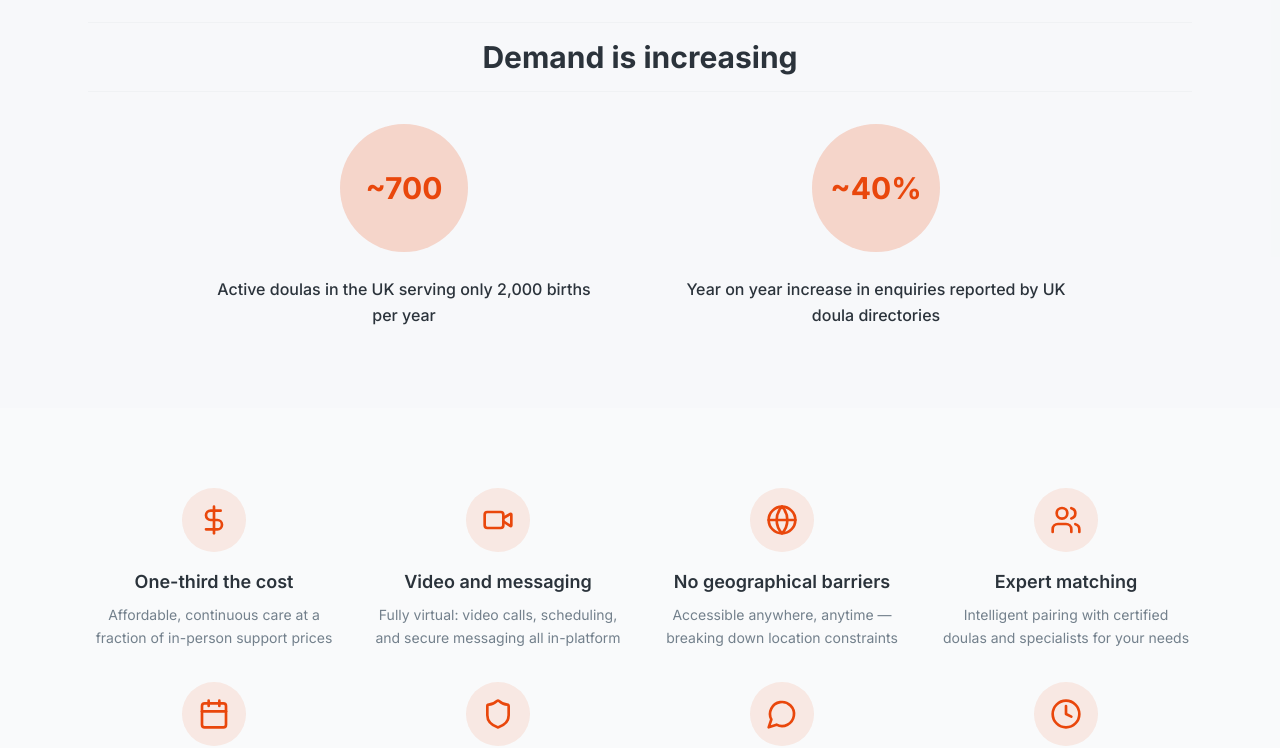
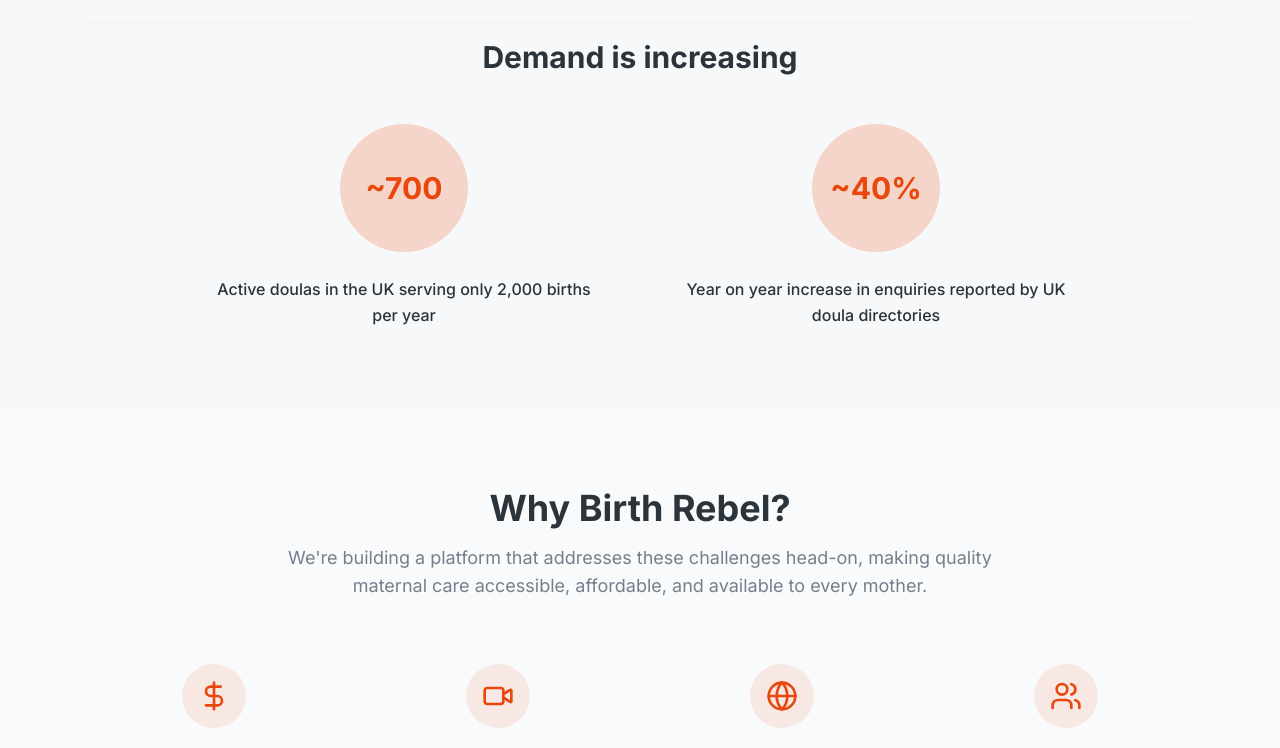
Before and after one commit to BirthRebel/birth-rebel-waitlist, a React (Vite) app: page / in a window 1280 px wide. Shown: the part 1776-2524 px from the top of the page. Built offline with nearby package versions, Linux system fonts and the light colour scheme.

Commit message:
Add subheading to infographic
Add a subheading "Why Birth Rebel?" to the infographic section.

```diff
--- a/src/components/ValueProposition.tsx
+++ b/src/components/ValueProposition.tsx
@@ -47,6 +47,16 @@ export const ValueProposition = () => {
   return (
     <section className="py-20 bg-background">
       <div className="max-w-6xl mx-auto px-6">
+        <div className="text-center mb-16">
+          <h2 className="text-3xl md:text-4xl font-bold text-foreground mb-4">
+            Why Birth Rebel?
+          </h2>
+          <p className="text-lg text-muted-foreground max-w-3xl mx-auto">
+            We're building a platform that addresses these challenges head-on,
+            making quality maternal care accessible, affordable, and available to every mother.
+          </p>
+        </div>
+
         <div className="grid grid-cols-1 md:grid-cols-2 lg:grid-cols-4 gap-8">
           {features.map((feature, index) => {
             const Icon = feature.icon;
```
